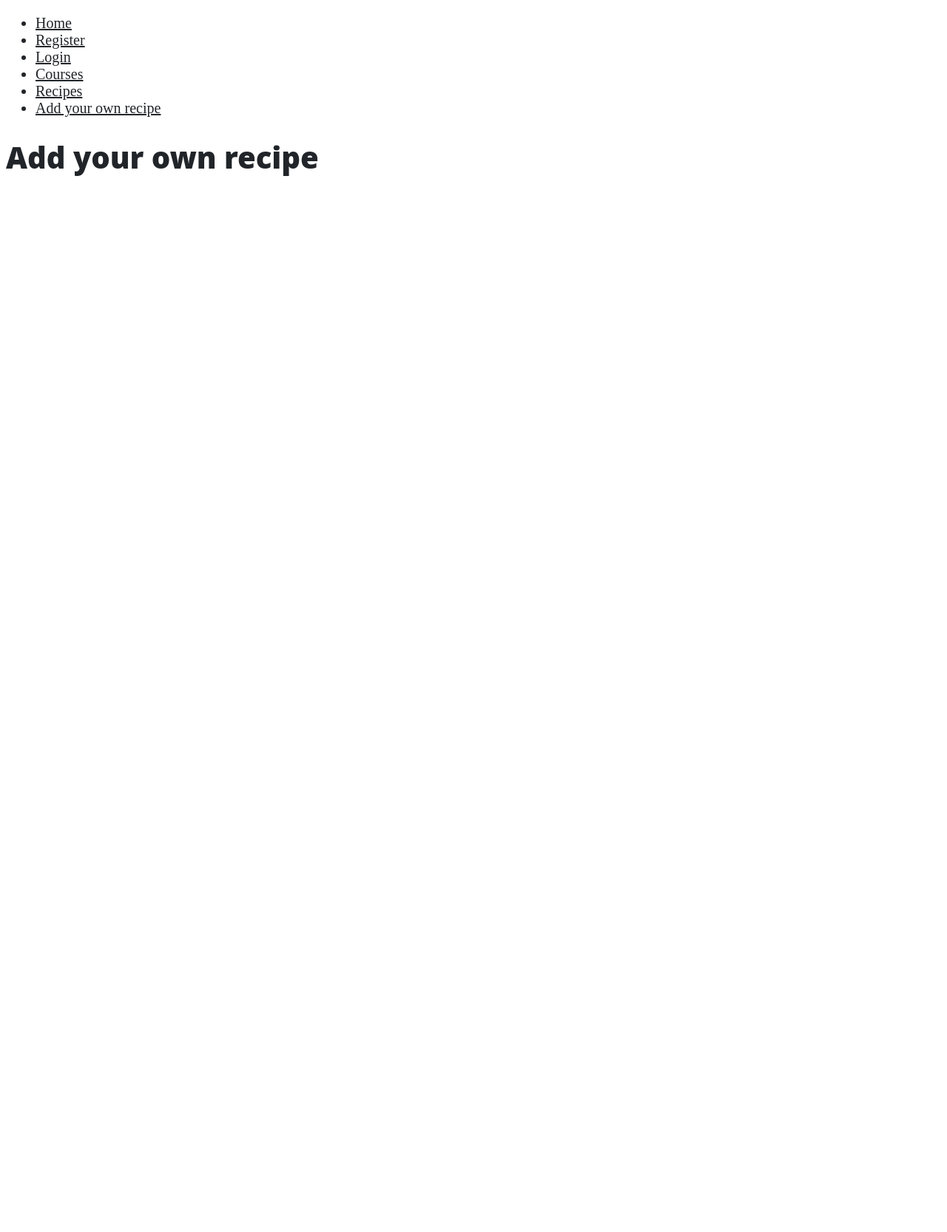
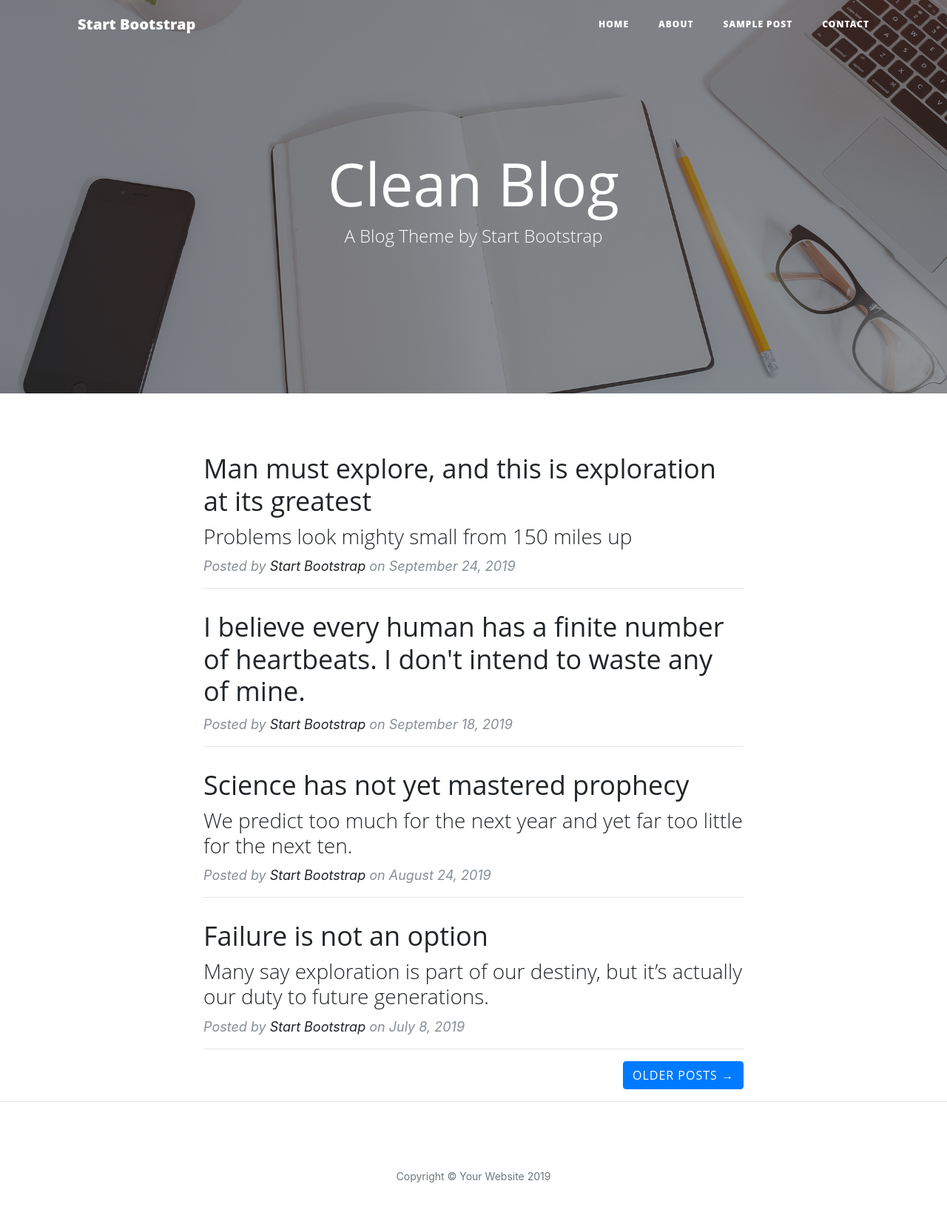
Before and after one commit to roxanahefferon/Milestone_3_CI_Data_Centric_D, a Flask app: page /add_own in a window 1280 px wide. Shown: the whole page at 74% size. Before the commit the page ends 238 px from the top, so only its background shows below. Run offline with Flask 2, Linux system fonts and the light colour scheme; some libraries are stand-ins or nearby versions.

Commit message:
loaded bootstrap, updated paths

```diff
--- a/templates/base.html
+++ b/templates/base.html
@@ -4,24 +4,166 @@
     <meta charset="UTF-8">
     <meta name="viewport" content="width=device-width, initial-scale=1.0">
     <meta http-equiv="X-UA-Compatible" content="ie=edge">
-    <link rel="stylesheet" href="{{ url_for ('static', filename='css/clean-blog.css') }}">
+    <!-- Link to CSS file -->
+    <link rel="stylesheet" href="{{ url_for ('static', filename='css/clean-blog.css') }}" type="text/css" />
     <title>Grub's Up!</title>
+    <!-- Load Bootstrap core CSS -->
+    <link rel="stylesheet" href="{{ url_for ('static', filename='vendor/bootstrap/css/bootstrap.min.css') }}" type="text/css" />
     <link rel="shortcut icon" type="image/png" href="assets/images/favicon.png.ico">
 </head>
 <body>
-    <nav class="navbar">
-            <ul>
-                <li><a href="{{ url_for('index') }}">Home</a></li>
-                <li><a href="{{ url_for('register') }}">Register</a></li>
-                <li><a href="{{ url_for('login') }}">Login</a></li>
-                <li><a href="{{ url_for('courses') }}">Courses</a></li>
-                <li><a href="{{ url_for('recipes') }}">Recipes</a></li>
-                <li><a href="{{ url_for('add_own') }}">Add your own recipe</a></li>
-            </ul>
-        </nav>
+    <!-- Navigation -->
+  <nav class="navbar navbar-expand-lg navbar-light fixed-top" id="mainNav">
+    <div class="container">
+      <a class="navbar-brand" href="index.html">Start Bootstrap</a>
+      <button class="navbar-toggler navbar-toggler-right" type="button" data-toggle="collapse" data-target="#navbarResponsive" aria-controls="navbarResponsive" aria-expanded="false" aria-label="Toggle navigation">
+        Menu
+        <i class="fas fa-bars"></i>
+      </button>
+      <div class="collapse navbar-collapse" id="navbarResponsive">
+        <ul class="navbar-nav ml-auto">
+          <li class="nav-item">
+            <a class="nav-link" href="index.html">Home</a>
+          </li>
+          <li class="nav-item">
+            <a class="nav-link" href="about.html">About</a>
+          </li>
+          <li class="nav-item">
+            <a class="nav-link" href="post.html">Sample Post</a>
+          </li>
+          <li class="nav-item">
+            <a class="nav-link" href="contact.html">Contact</a>
+          </li>
+        </ul>
+      </div>
+    </div>
+  </nav>
 
-        {% block content %}
-        {% endblock %}
+  <!-- Page Header -->
+  <header class="masthead" style="background-image: url('img/home-bg.jpg')">
+    <div class="overlay"></div>
+    <div class="container">
+      <div class="row">
+        <div class="col-lg-8 col-md-10 mx-auto">
+          <div class="site-heading">
+            <h1>Clean Blog</h1>
+            <span class="subheading">A Blog Theme by Start Bootstrap</span>
+          </div>
+        </div>
+      </div>
+    </div>
+  </header>
+
+  <!-- Main Content -->
+  <div class="container">
+    <div class="row">
+      <div class="col-lg-8 col-md-10 mx-auto">
+        <div class="post-preview">
+          <a href="post.html">
+            <h2 class="post-title">
+              Man must explore, and this is exploration at its greatest
+            </h2>
+            <h3 class="post-subtitle">
+              Problems look mighty small from 150 miles up
+            </h3>
+          </a>
+          <p class="post-meta">Posted by
+            <a href="#">Start Bootstrap</a>
+            on September 24, 2019</p>
+        </div>
+        <hr>
+        <div class="post-preview">
+          <a href="post.html">
+            <h2 class="post-title">
+              I believe every human has a finite number of heartbeats. I don't intend to waste any of mine.
+            </h2>
+          </a>
+          <p class="post-meta">Posted by
+            <a href="#">Start Bootstrap</a>
+            on September 18, 2019</p>
+        </div>
+        <hr>
+        <div class="post-preview">
+          <a href="post.html">
+            <h2 class="post-title">
+              Science has not yet mastered prophecy
+            </h2>
+            <h3 class="post-subtitle">
+              We predict too much for the next year and yet far too little for the next ten.
+            </h3>
+          </a>
+          <p class="post-meta">Posted by
+            <a href="#">Start Bootstrap</a>
+            on August 24, 2019</p>
+        </div>
+        <hr>
+        <div class="post-preview">
+          <a href="post.html">
+            <h2 class="post-title">
+              Failure is not an option
+            </h2>
+            <h3 class="post-subtitle">
+              Many say exploration is part of our destiny, but it’s actually our duty to future generations.
+            </h3>
+          </a>
+          <p class="post-meta">Posted by
+            <a href="#">Start Bootstrap</a>
+            on July 8, 2019</p>
+        </div>
+        <hr>
+        <!-- Pager -->
+        <div class="clearfix">
+          <a class="btn btn-primary float-right" href="#">Older Posts &rarr;</a>
+        </div>
+      </div>
+    </div>
+  </div>
+
+  <hr>
+
+  <!-- Footer -->
+  <footer>
+    <div class="container">
+      <div class="row">
+        <div class="col-lg-8 col-md-10 mx-auto">
+          <ul class="list-inline text-center">
+            <li class="list-inline-item">
+              <a href="#">
+                <span class="fa-stack fa-lg">
+                  <i class="fas fa-circle fa-stack-2x"></i>
+                  <i class="fab fa-twitter fa-stack-1x fa-inverse"></i>
+                </span>
+              </a>
+            </li>
+            <li class="list-inline-item">
+              <a href="#">
+                <span class="fa-stack fa-lg">
+                  <i class="fas fa-circle fa-stack-2x"></i>
+                  <i class="fab fa-facebook-f fa-stack-1x fa-inverse"></i>
+                </span>
+              </a>
+            </li>
+            <li class="list-inline-item">
+              <a href="#">
+                <span class="fa-stack fa-lg">
+                  <i class="fas fa-circle fa-stack-2x"></i>
+                  <i class="fab fa-github fa-stack-1x fa-inverse"></i>
+                </span>
+              </a>
+            </li>
+          </ul>
+          <p class="copyright text-muted">Copyright &copy; Your Website 2019</p>
+        </div>
+      </div>
+    </div>
+  </footer>
+
+  <!-- Bootstrap core JavaScript -->
+  <script src="vendor/jquery/jquery.min.js"></script>
+  <script src="vendor/bootstrap/js/bootstrap.bundle.min.js"></script>
+
+  <!-- Custom scripts for this template -->
+  <script src="js/clean-blog.min.js"></script>
 
 </body>
 </html>
```
